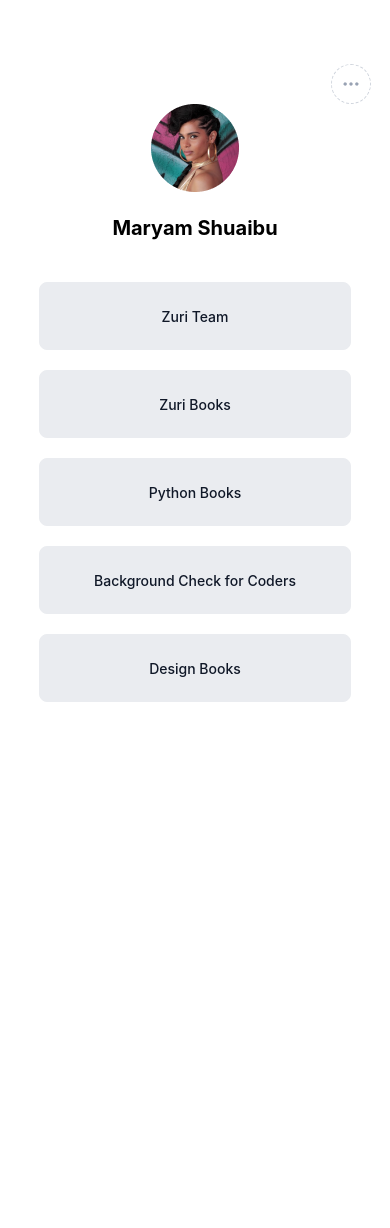
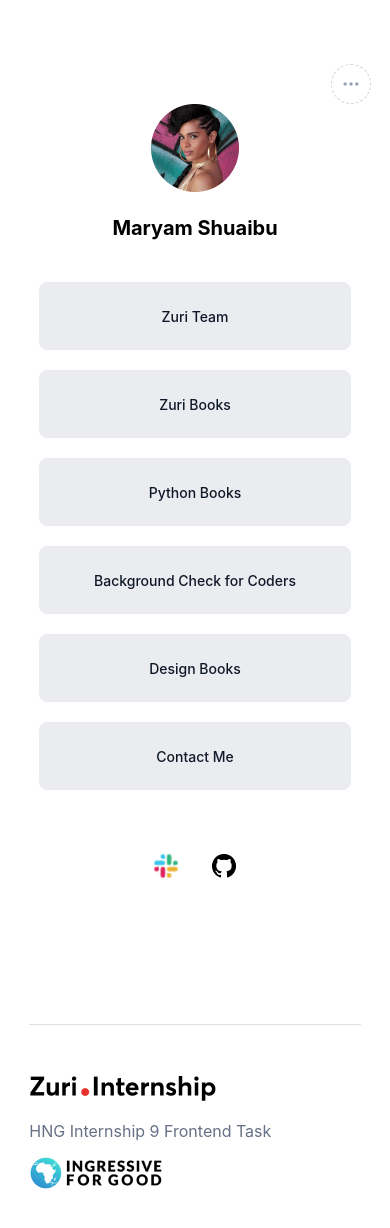
Before and after one commit to ShuaibuMaryam/hng-stage1-task, a React (Create React App) app: page / in a window 390 px wide. Shown: the top 1228 px of the page. Before the commit the page ends 844 px from the top, so only its background shows below. Built offline with nearby package versions, Linux system fonts and the light colour scheme.

Commit message:
feat: new contact link that redirects to the contact me page

```diff
--- a/src/App.js
+++ b/src/App.js
@@ -1,16 +1,12 @@
 import './App.css';
-import Header from './Components/Header'
-import Links from './Components/Links'
-import Footer from './Components/Footer'
+import Home from './Pages/Home'
 
 function App() {
   return (
     <div className="App">
-      <Header />
 
-      <Links />
+      <Home />
 
-      <Footer />
     </div>
   );
 }
--- a/src/Components/Links.js
+++ b/src/Components/Links.js
@@ -22,6 +22,9 @@ function Links() {
             <div className='link__wrapper'>
                 <a href='https://books.zuri.team/design-rules where' id='book__design'>Design Books</a>
             </div>
+            <div className='link__wrapper'>
+                <a href='https://books.zuri.team/design-rules where' id='contact'>Contact Me</a>
+            </div>
             <div className='icons'>
                 <img src={slackIcon} alt='Slack icon'/>
                 <img src={githubIcon} alt='GitHub icon'/>
--- /dev/null
+++ b/src/Pages/Home.js
@@ -0,0 +1,20 @@
+import React from 'react'
+import Header from '../Components/Header'
+import Links from '../Components/Links'
+import Footer from '../Components/Footer'
+
+
+
+function Home() {
+  return (
+    <div>
+        <Header />
+
+        <Links />
+
+        <Footer />
+    </div>
+  )
+}
+
+export default Home
--- a/src/Styles/footer.css
+++ b/src/Styles/footer.css
@@ -17,6 +17,9 @@ footer{
 
 @media(max-width:425px){
     footer{
-        display: none;
+        flex-direction: column;
+        justify-content: flex-start;
+        align-items: flex-start;
+        gap: 16px;
     }
 }
--- a/src/Styles/links.css
+++ b/src/Styles/links.css
@@ -65,6 +65,6 @@
     }
 
     .icons{
-        display: none;
+        margin-bottom: 90px;
     }
 }
```
